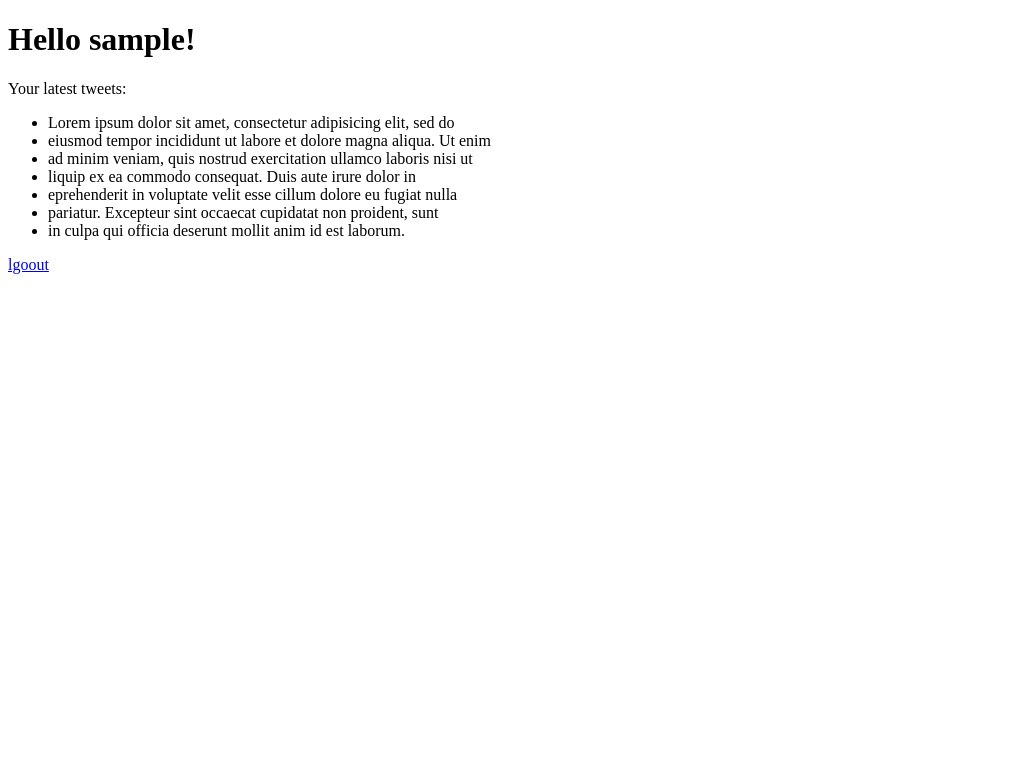
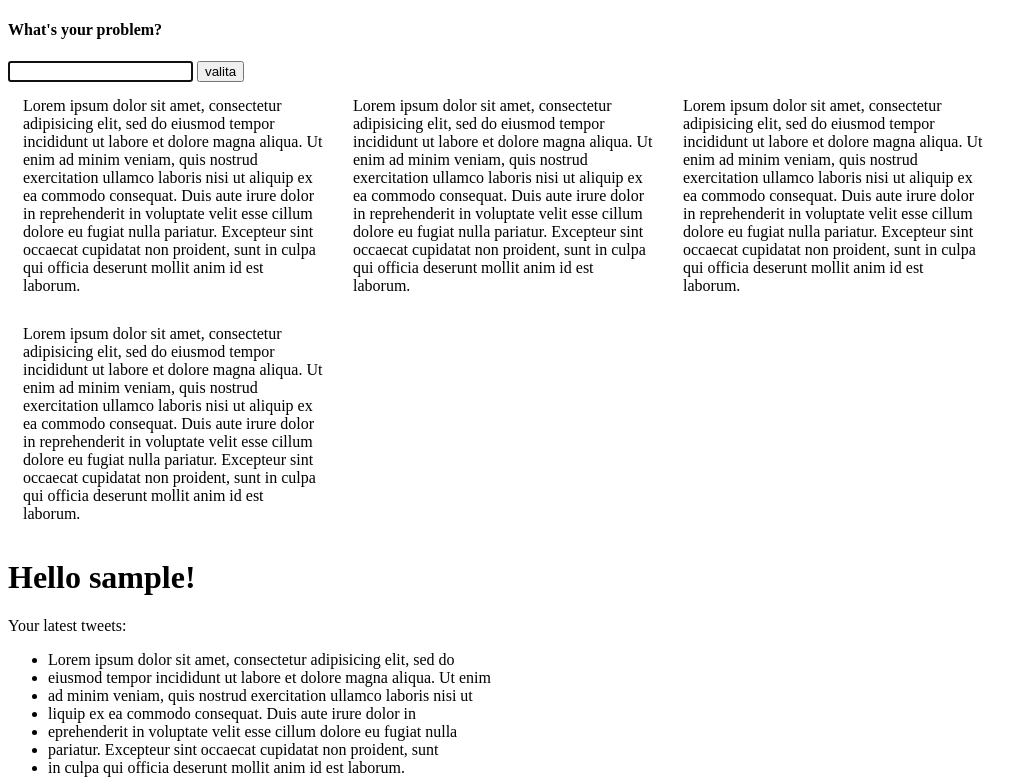
Before and after one commit to sorja/twatter, a Flask app: page / in a window 1280 px wide. Shown: the top 778 px of the page, without its empty margins (0-1036 px from the left). Before the commit the page ends 274 px from the top, so only its background shows below. Run offline with Flask 2, Linux system fonts and the light colour scheme; the visitor is signed in with stand-in values (Sample User, id 1).

Commit message:
minor update layout, .gitignore

```diff
--- a/__init__.py
+++ b/__init__.py
@@ -8,7 +8,7 @@ def index():
     if 'username' in session:
         username = session['username']
         return render_template('index.html', username=username)
-    return redirect(url_for('login'))
+    return render_template('index.html')
 
 @app.route('/login', methods=['GET', 'POST'])
 def login():
@@ -24,4 +24,4 @@ def logout():
     return redirect(url_for('index'))
 
 # set the secret key.  keep this really secret:
-app.secret_key = 'not_in_the_commit'
+app.secret_key = 'A0Zr98j/3yX R~XHH!jmN]LWX/,?RT'
--- a/templates/index.html
+++ b/templates/index.html
@@ -3,8 +3,45 @@
   <head>
     <meta charset="utf-8">
     <title>Twatter inc.</title>
+    <style media="screen">
+      .valitus{
+        max-width:300px;
+        overflow:auto;
+        float:left;
+        margin:15px;
+      }
+      .row:after{
+        content: '';
+        display: block;
+        clear: both;
+      }
+    </style>
   </head>
   <body>
+
+    <h4>What's your problem?</h4>
+
+    <form>
+      <input type="text" name="name" value="" autofocus style="width:60%%">
+      <input type="button" name="submit" value="valita">
+    </form>
+
+    <div class="row">
+          <div class="valitus">
+            Lorem ipsum dolor sit amet, consectetur adipisicing elit, sed do eiusmod tempor incididunt ut labore et dolore magna aliqua. Ut enim ad minim veniam, quis nostrud exercitation ullamco laboris nisi ut aliquip ex ea commodo consequat. Duis aute irure dolor in reprehenderit in voluptate velit esse cillum dolore eu fugiat nulla pariatur. Excepteur sint occaecat cupidatat non proident, sunt in culpa qui officia deserunt mollit anim id est laborum.
+          </div>
+          <div class="valitus">
+            Lorem ipsum dolor sit amet, consectetur adipisicing elit, sed do eiusmod tempor incididunt ut labore et dolore magna aliqua. Ut enim ad minim veniam, quis nostrud exercitation ullamco laboris nisi ut aliquip ex ea commodo consequat. Duis aute irure dolor in reprehenderit in voluptate velit esse cillum dolore eu fugiat nulla pariatur. Excepteur sint occaecat cupidatat non proident, sunt in culpa qui officia deserunt mollit anim id est laborum.
+          </div>
+          <div class="valitus">
+            Lorem ipsum dolor sit amet, consectetur adipisicing elit, sed do eiusmod tempor incididunt ut labore et dolore magna aliqua. Ut enim ad minim veniam, quis nostrud exercitation ullamco laboris nisi ut aliquip ex ea commodo consequat. Duis aute irure dolor in reprehenderit in voluptate velit esse cillum dolore eu fugiat nulla pariatur. Excepteur sint occaecat cupidatat non proident, sunt in culpa qui officia deserunt mollit anim id est laborum.
+          </div>
+          <div class="valitus">
+            Lorem ipsum dolor sit amet, consectetur adipisicing elit, sed do eiusmod tempor incididunt ut labore et dolore magna aliqua. Ut enim ad minim veniam, quis nostrud exercitation ullamco laboris nisi ut aliquip ex ea commodo consequat. Duis aute irure dolor in reprehenderit in voluptate velit esse cillum dolore eu fugiat nulla pariatur. Excepteur sint occaecat cupidatat non proident, sunt in culpa qui officia deserunt mollit anim id est laborum.
+          </div>
+    </div>
+
+
     {% if session['username'] %}
       <h1>Hello {{ username }}!</h1>
       <p>
```
Also changed, not shown: 1 other file.
